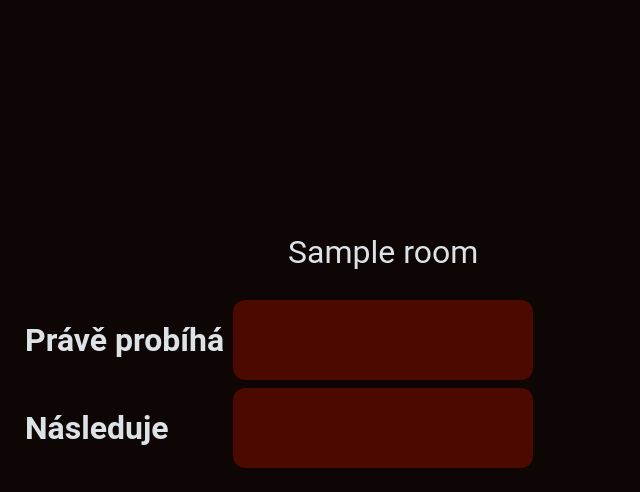
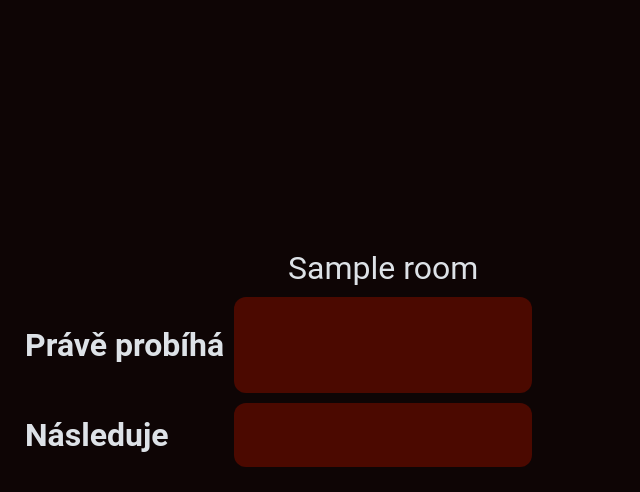
Before and after one commit to cenekp74/festival-obrazovky, a Python web app: template app/templates/floor.html in a window 1280 px wide. Shown: the part 308-800 px from the top of the page, without its empty margins (0-640 px from the left). Run offline with Jinja, Linux system fonts and the light colour scheme; the template is opened without the code that fills it: most values are stand-ins (such as "Sample title", 1, 10 or a date in 2020).

Commit message:
program styling

```diff
--- a/app/static/css/floor.css
+++ b/app/static/css/floor.css
@@ -36,7 +36,7 @@ body {
 
 .program th {
     text-align: left;
-    height: 5rem;
+    height: 2rem;
 }
 
 .program td {
@@ -56,7 +56,19 @@ body {
     font-size: 1.2rem;
 }
 
-.program td.next, .program td.current {
+.program td.next > div, .program td.current > div {
     background-color: var(--program-item-color);
     border-radius: var(--border-radius);
+    margin: auto;
+    display: flex;
+    flex-direction: column;
+    justify-content: center;
 }
+
+.program td.next > div {
+    height: 4rem;
+}
+
+.program td.current > div {
+    height: 6rem;
+}
--- a/app/templates/floor.html
+++ b/app/templates/floor.html
@@ -27,8 +27,10 @@
                     <th>Právě probíhá</th>
                     {% for room in rooms %}
                     <td class="current" id="current-{{ room }}">
-                        <div class="name"></div>
-                        <div class="time"></div>
+                        <div>
+                            <div class="name"></div>
+                            <div class="time"></div>
+                        </div>
                     </td>
                     {% endfor %}
                 </tr>
@@ -36,8 +38,10 @@
                     <th>Následuje</th>
                     {% for room in rooms %}
                     <td class="next" id="next-{{ room }}">
-                        <div class="name"></div>
-                        <div class="time"></div>
+                        <div>
+                            <div class="name"></div>
+                            <div class="time"></div>
+                        </div>
                     </td>
                     {% endfor %}
                 </tr>
```
